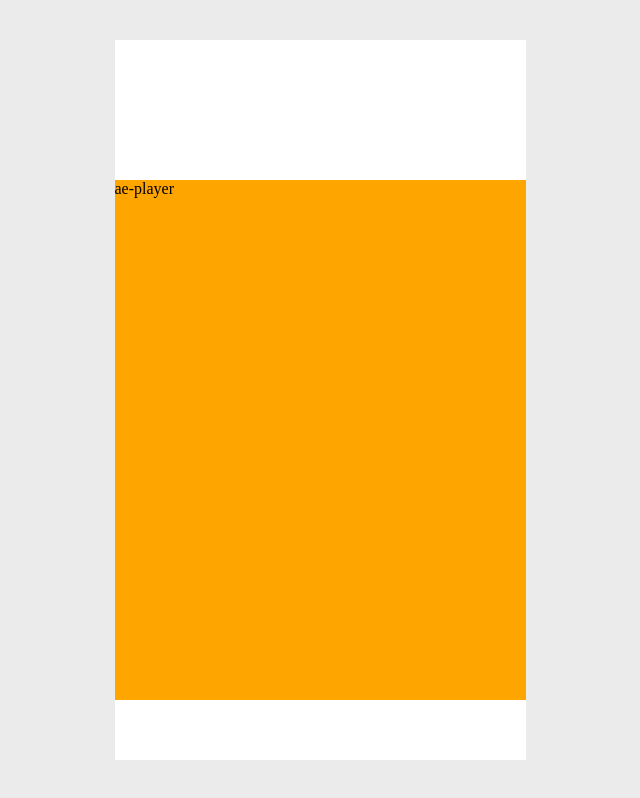
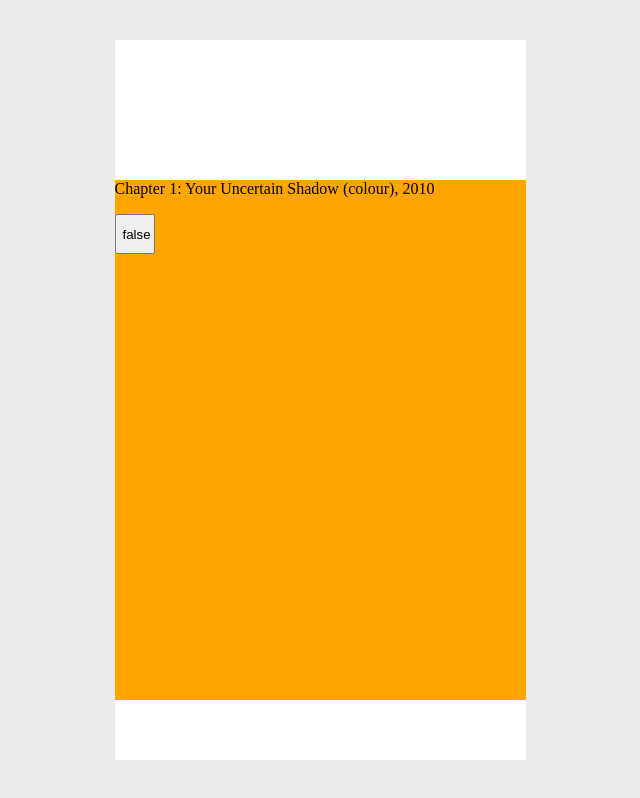
Before and after one commit to jonasvanbuel/all-ears-test-player, a React (Create React App) app: page / in a window 1280 px wide. Shown: the whole page, without its empty margins (320-960 px from the left). Built offline with nearby package versions, Linux system fonts and the light colour scheme.

Commit message:
shared state and finally passed with props inside each chapter

```diff
--- /dev/null
+++ b/src/App.js
@@ -0,0 +1,16 @@
+import React from 'react';
+import './index.scss';
+
+import { PlayerProvider } from './context/PlayerContext';
+
+import AePlayer from './components/AePlayer';
+
+const App = () => {
+  return (
+    <PlayerProvider>
+      <AePlayer />
+    </PlayerProvider>
+  );
+}
+
+export default App;
--- a/src/components/AePlayer/index.jsx
+++ b/src/components/AePlayer/index.jsx
@@ -1,11 +1,20 @@
-import React from 'react';
-
+import React, { useContext } from 'react';
 import './index.scss';
 
-function AePlayer() {
+import { PlayerContext } from '../../context/PlayerContext'
+
+// Subcomponents
+import Chapter from './subComponents/Chapter';
+
+const AePlayer = () => {
+  const { player } = useContext(PlayerContext);
+  const { chapters } = player;
+
   return (
     <div id="ae-player">
-      ae-player
+      {chapters.map((chapter) => (
+        <Chapter key={chapter.count} chapter={chapter} />
+      ))}
     </div>
   );
 }
--- a/src/components/AePlayer/index.scss
+++ b/src/components/AePlayer/index.scss
@@ -1,6 +1,16 @@
+
 #ae-player {
   background-color: orange;
 
   width: 100%;
   height: 100%;
 }
+
+.PpButton {
+  width: 40px;
+  height: 40px;
+}
+
+.chapter-title {
+  margin-top: 0px;
+}
--- /dev/null
+++ b/src/components/AePlayer/subComponents/Chapter.js
@@ -0,0 +1,15 @@
+// import React from 'react';
+import PpButton from './PpButton';
+
+const Chapter = ({chapter}) => {
+  const { count, title } = chapter;
+
+  return (
+    <div className="chapter">
+      <p className="chapter-title">{`Chapter ${count}: ${title}`}</p>
+      <PpButton playing={chapter.playing} />
+    </div>
+  );
+}
+
+export default Chapter;
--- /dev/null
+++ b/src/components/AePlayer/subComponents/PpButton.js
@@ -0,0 +1,8 @@
+const PpButton = ({ playing }) => {
+
+  return (
+    <button className="PpButton">{playing ? "true" : "false"}</button>
+  );
+}
+
+export default PpButton;
--- /dev/null
+++ b/src/context/PlayerContext.js
@@ -0,0 +1,35 @@
+import React, { useState } from 'react';
+
+const dataFeed = {
+  exhibition: {
+    id: 1,
+    mainTitle: 'Olafur Eliasson',
+    subTitle: 'In Real Life',
+    location: 'Tate Modern, London'
+  },
+  chapters: [
+    {
+      id: 1,
+      count: 1,
+      title: 'Your Uncertain Shadow (colour), 2010',
+      playing: false,
+      img: '',
+      audioArray: [
+        'https://res.cloudinary.com/deo4sjfc8/video/upload/v1613466275/2021-all-ears-test-player/audio/05-Piano_tps3ou.webm',
+        'https://res.cloudinary.com/deo4sjfc8/video/upload/v1613495616/2021-all-ears-test-player/audio/05-Piano_nqmair.mp3'
+      ]
+    }
+  ]
+}
+
+export const PlayerContext = React.createContext();
+
+export const PlayerProvider = (props) => {
+  const [ player, setPlayer ] = useState(dataFeed);
+
+  return (
+    <PlayerContext.Provider value={{ player, setPlayer }}>
+      {props.children}
+    </PlayerContext.Provider>
+  )
+}
--- a/src/index.js
+++ b/src/index.js
@@ -3,13 +3,12 @@ import 'react-app-polyfill/ie9';
 
 import React from 'react';
 import ReactDOM from 'react-dom';
-import './index.scss';
 
-import AePlayer from './components/AePlayer';
+import App from './App';
 
 ReactDOM.render(
   <React.StrictMode>
-    <AePlayer />
+    <App />
   </React.StrictMode>,
   document.getElementById('root-ae-player')
 );
```
